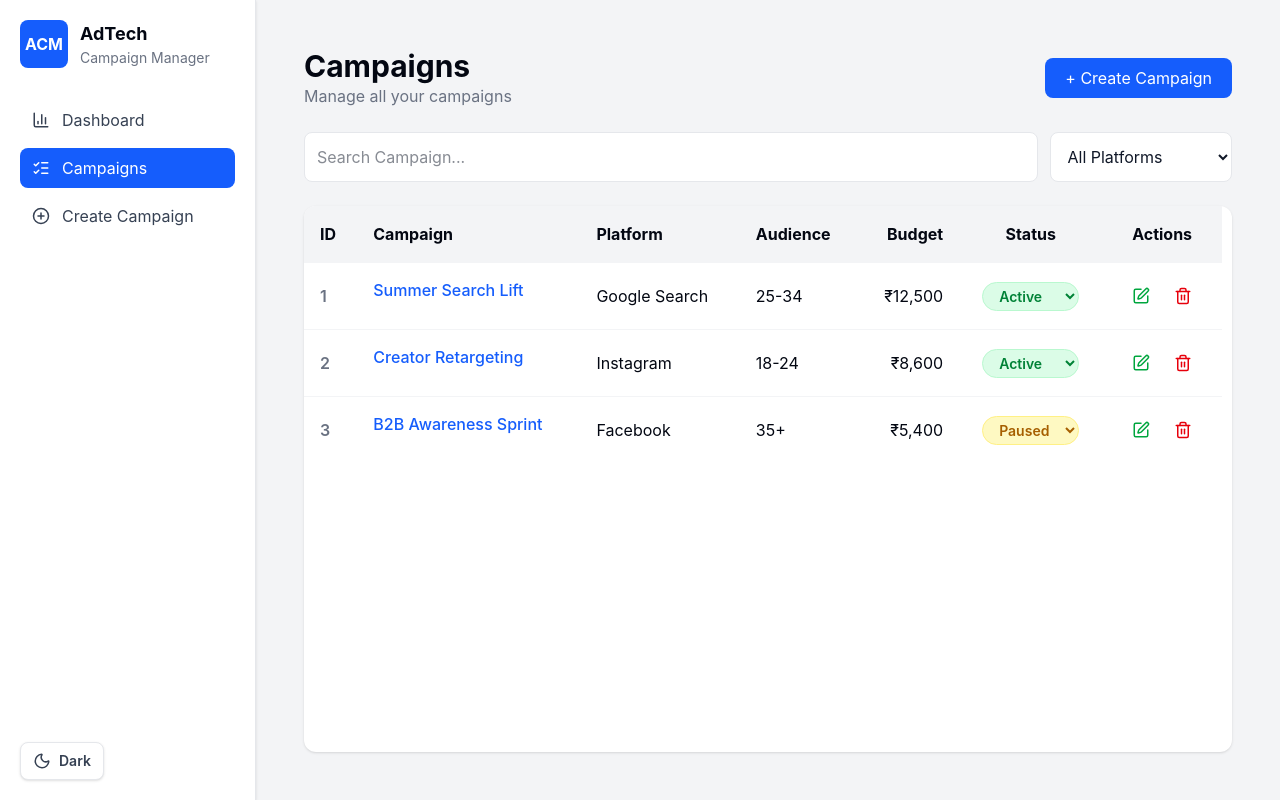
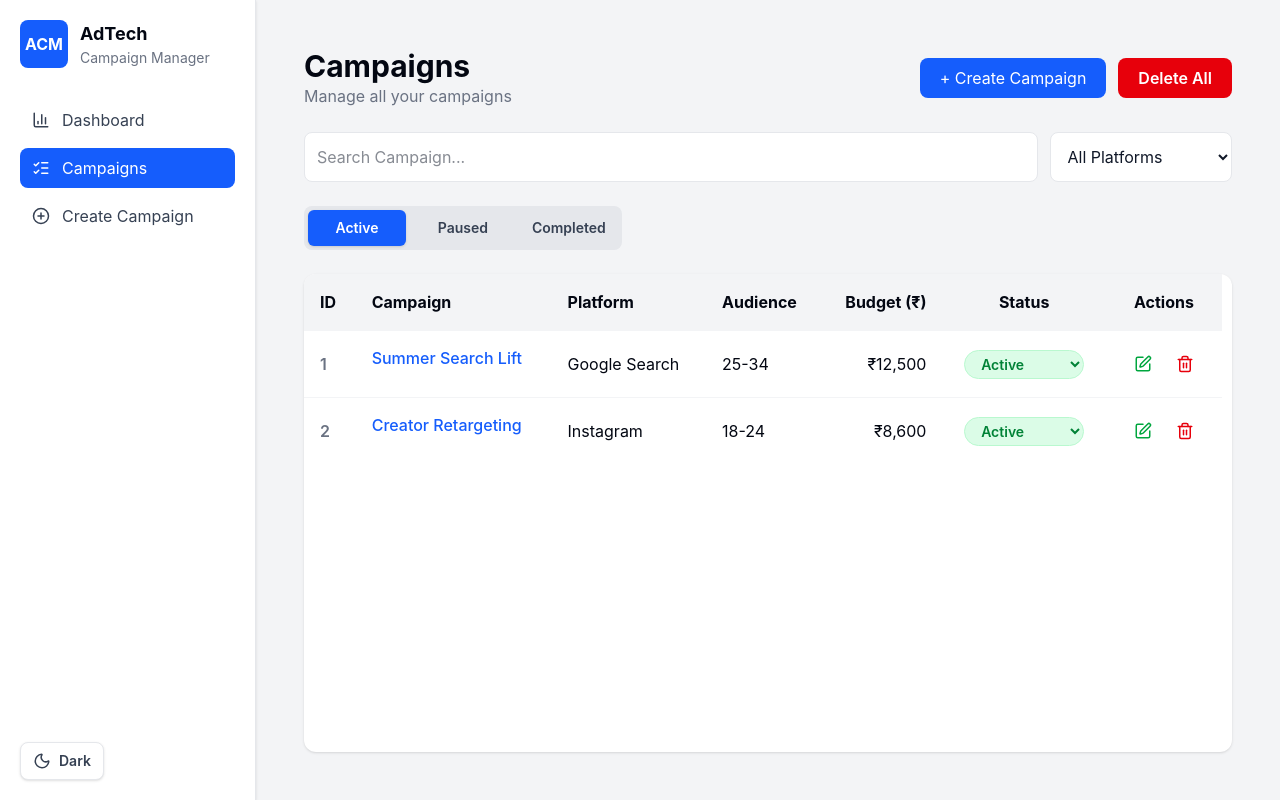
Before and after one commit to nishitavemula14/ADTECH-CAMPAIGN-MANAGER, a React (Vite) app in the folder adtech-campaign-manager/: page /campaigns in a window 1280 px wide. Built offline with nearby package versions, Linux system fonts and the light colour scheme.

Commit message:
updated few things in campaign list

```diff
--- a/adtech-campaign-manager/src/Components/pages/campaignList.jsx
+++ b/adtech-campaign-manager/src/Components/pages/campaignList.jsx
@@ -8,24 +8,103 @@ import EmptyState from "../atoms/empty.jsx";
 const STATUS_STYLES = {
   active: "border-green-200 bg-green-100 text-green-700",
   paused: "border-yellow-200 bg-yellow-100 text-yellow-700",
+  completed: "border-blue-200 bg-blue-100 text-blue-700",
 };
+
+const DEFAULT_PLATFORM_OPTIONS = [
+  "Google Ads",
+  "Facebook",
+  "Instagram",
+  "LinkedIn",
+];
+
+const STATUS_FILTER_OPTIONS = [
+  { label: "Active", value: "active" },
+  { label: "Paused", value: "paused" },
+  { label: "Completed", value: "completed" },
+];
 
 function formatCurrency(value) {
   return `\u20B9${Number(value).toLocaleString()}`;
 }
 
 export default function CampaignList() {
-  const { campaigns, deleteCampaign, updateCampaign } = useCampaigns();
+  const { campaigns, deleteCampaign, deleteAllCampaigns, updateCampaign } =
+    useCampaigns();
   const [search, setSearch] = useState("");
   const [platformFilter, setPlatformFilter] = useState("all");
+  const [statusFilter, setStatusFilter] = useState("active");
   const [campaignToDelete, setCampaignToDelete] = useState(null);
 
   function confirmDeleteCampaign(campaign) {
     setCampaignToDelete(campaign);
   }
 
+  function confirmDeleteAllCampaigns() {
+    if (campaigns.length === 0) {
+      toast.error("No campaigns to delete");
+      return;
+    }
+
+    toast.custom(
+      (toastItem) => (
+        <div
+          className="pointer-events-auto w-80 max-w-[calc(100vw-2rem)] rounded-lg bg-white p-4 shadow-xl dark:bg-slate-900"
+          onClick={(e) => e.stopPropagation()}
+        >
+          <p className="font-bold text-gray-900 dark:text-slate-100">
+            Should I delete all the list?
+          </p>
+
+          <div className="mt-4 flex justify-end gap-2">
+            <button
+              type="button"
+              onClick={(e) => {
+                e.preventDefault();
+                e.stopPropagation();
+                toast.dismiss(toastItem.id);
+              }}
+              className="rounded-lg border border-gray-300 px-3 py-2 text-sm font-semibold text-gray-700 transition hover:bg-gray-100 dark:border-slate-700 dark:text-slate-200 dark:hover:bg-slate-800"
+            >
+              No
+            </button>
+
+            <button
+              type="button"
+              onClick={(e) => {
+                e.preventDefault();
+                e.stopPropagation();
+                deleteAllCampaigns();
+                setCampaignToDelete(null);
+                toast.dismiss(toastItem.id);
+                toast.success("All campaigns deleted successfully");
+              }}
+              className="rounded-lg bg-red-600 px-3 py-2 text-sm font-semibold text-white transition hover:bg-red-700"
+            >
+              Yes
+            </button>
+          </div>
+        </div>
+      ),
+      {
+        duration: Infinity,
+        position: "top-center",
+        style: {
+          left: "50%",
+          margin: 0,
+          position: "fixed",
+          top: "50%",
+          transform: "translate(-50%, -50%)",
+        },
+      }
+    );
+  }
+
   const platformOptions = [
-    ...new Set(campaigns.map((campaign) => campaign.platform).filter(Boolean)),
+    ...new Set([
+      ...DEFAULT_PLATFORM_OPTIONS,
+      ...campaigns.map((campaign) => campaign.platform).filter(Boolean),
+    ]),
   ];
 
   const filteredCampaigns = campaigns.filter((campaign) => {
@@ -35,8 +114,10 @@ export default function CampaignList() {
       String(campaign.id).toLowerCase().includes(searchTerm);
     const matchesPlatform =
       platformFilter === "all" || campaign.platform === platformFilter;
+    const matchesStatus =
+      String(campaign.status).toLowerCase() === statusFilter;
 
-    return matchesSearch && matchesPlatform;
+    return matchesSearch && matchesPlatform && matchesStatus;
   });
 
   return (
@@ -47,12 +128,23 @@ export default function CampaignList() {
           <p className="text-gray-500 dark:text-slate-400">Manage all your campaigns</p>
         </div>
 
+        <div className="flex w-full flex-col gap-3 sm:w-auto sm:flex-row">
           <Link
             to="/campaigns/new"
             className="w-full rounded-lg bg-blue-600 px-5 py-2 text-center text-white hover:bg-blue-700 sm:w-auto"
           >
             + Create Campaign
           </Link>
+
+          <button
+            type="button"
+            onClick={confirmDeleteAllCampaigns}
+            className="w-full rounded-lg bg-red-600 px-5 py-2 text-center font-semibold text-white transition hover:bg-red-700 disabled:cursor-not-allowed disabled:bg-red-300 sm:w-auto"
+            disabled={campaigns.length === 0}
+          >
+            Delete All
+          </button>
+        </div>
       </div>
 
       <div className="mb-6 flex shrink-0 flex-col gap-3 sm:flex-row">
@@ -79,10 +171,31 @@ export default function CampaignList() {
         </select>
       </div>
 
+      <div className="mb-6 grid shrink-0 grid-cols-3 gap-2 rounded-lg bg-gray-200 p-1 dark:bg-slate-800 sm:inline-grid sm:w-fit">
+        {STATUS_FILTER_OPTIONS.map((status) => {
+          const isActive = statusFilter === status.value;
+
+          return (
+            <button
+              key={status.value}
+              type="button"
+              onClick={() => setStatusFilter(status.value)}
+              className={`rounded-md px-3 py-2 text-sm font-semibold transition ${
+                isActive
+                  ? "bg-blue-600 text-white shadow"
+                  : "text-gray-700 hover:bg-white dark:text-slate-300 dark:hover:bg-slate-700"
+              }`}
+            >
+              {status.label}
+            </button>
+          );
+        })}
+      </div>
+
       {filteredCampaigns.length === 0 ? (
         <EmptyState
           title="No Campaigns Found"
-          message="Create your first campaign."
+          message={`No ${statusFilter} campaigns found.`}
         />
       ) : (
         <div className="campaign-list-scrollbar flex-1 overflow-x-auto rounded-xl bg-white shadow dark:bg-slate-900 lg:min-h-0 lg:overflow-y-scroll lg:[scrollbar-gutter:stable]">
@@ -93,7 +206,7 @@ export default function CampaignList() {
                 <th className="p-4 text-left">Campaign</th>
                 <th className="p-4 text-left">Platform</th>
                 <th className="p-4 text-left">Audience</th>
-                <th className="p-4 text-right">Budget</th>
+                <th className="p-4 text-right">Budget (₹)</th>
                 <th className="p-4 text-center">Status</th>
                 <th className="p-4 text-center">Actions</th>
               </tr>
@@ -141,6 +254,7 @@ export default function CampaignList() {
                       >
                         <option value="active">Active</option>
                         <option value="paused">Paused</option>
+                        <option value="completed">Completed</option>
                       </select>
                     </td>
 
--- a/adtech-campaign-manager/src/Components/pages/createCampaign.jsx
+++ b/adtech-campaign-manager/src/Components/pages/createCampaign.jsx
@@ -171,7 +171,7 @@ export default function CreateCampaign() {
         </div>
         <div>
           <label className="mb-2 block font-medium text-gray-900 dark:text-slate-100">
-            Budget
+            Budget (₹)
           </label>
 
           <input
@@ -184,12 +184,13 @@ export default function CreateCampaign() {
                 limitCampaignBudget(e.target.value)
               )
             }
-            placeholder="Enter budget"
+            placeholder="Enter budget in Rupees"
             className="number-input-no-spinner w-full rounded-md border border-gray-300 bg-white p-3 text-gray-900 focus:border-blue-500 focus:outline-none dark:border-slate-700 dark:bg-slate-950 dark:text-slate-100"
           />
 
           <p className="mt-2 text-sm text-gray-500 dark:text-slate-400">
-            Maximum budget: {MAX_CAMPAIGN_BUDGET_LABEL}
+             Maximum budget:{" "}
+            {MAX_CAMPAIGN_BUDGET_LABEL}
           </p>
         </div>
         <button
--- a/adtech-campaign-manager/src/Components/pages/dashboard.jsx
+++ b/adtech-campaign-manager/src/Components/pages/dashboard.jsx
@@ -16,6 +16,7 @@ export default function Dashboard() {
   const statusOptions = [
     { label: "Active", value: "active" },
     { label: "Paused", value: "paused" },
+    { label: "Completed", value: "completed" },
   ];
   const budgetGroups = [
     { label: "Platform", value: "platform" },
--- a/adtech-campaign-manager/src/Components/pages/details.jsx
+++ b/adtech-campaign-manager/src/Components/pages/details.jsx
@@ -5,6 +5,7 @@ import { useCampaigns } from "../../hooks/useCampaigns.js";
 const STATUS_STYLES = {
   active: "bg-green-100 text-green-700",
   paused: "bg-yellow-100 text-yellow-700",
+  completed: "bg-blue-100 text-blue-700",
 };
 
 function formatCurrency(value) {
--- a/adtech-campaign-manager/src/Components/pages/edit.jsx
+++ b/adtech-campaign-manager/src/Components/pages/edit.jsx
@@ -30,6 +30,12 @@ export default function EditCampaign() {
   const [budget, setBudget] = useState(campaign?.budget || "");
   const [status, setStatus] = useState(campaign?.status || "active");
   const campaignNameCharacterCount = getCampaignNameCharacterCount(campaignName);
+  const hasChanges =
+    campaignName.trim() !== String(campaign?.name || "").trim() ||
+    platform !== (campaign?.platform || "") ||
+    ageGroup !== (campaign?.ageGroup || "") ||
+    String(budget) !== String(campaign?.budget || "") ||
+    status !== (campaign?.status || "active");
   const normalizedCampaignName = campaignName.trim().toLowerCase();
   const isDuplicateName =
     normalizedCampaignName !== "" &&
@@ -84,6 +90,11 @@ export default function EditCampaign() {
       return;
     }
 
+    if (!hasChanges) {
+      navigate("/campaigns");
+      return;
+    }
+
     updateCampaign(campaignId, {
       name: campaignName.trim(),
       platform: platform,
@@ -94,7 +105,7 @@ export default function EditCampaign() {
 
     toast.success("Campaign Updated Successfully!");
 
-    navigate(`/campaigns/${campaignId}`);
+    navigate("/campaigns");
   }
 
   return (
@@ -196,7 +207,7 @@ export default function EditCampaign() {
 
         <div>
           <label className="mb-2 block font-medium text-gray-900 dark:text-slate-100">
-            Budget
+            Budget (₹)
           </label>
 
           <input
@@ -213,7 +224,8 @@ export default function EditCampaign() {
           />
 
           <p className="mt-2 text-sm text-gray-500 dark:text-slate-400">
-            Maximum budget: {MAX_CAMPAIGN_BUDGET_LABEL}
+             Maximum Limit:{" "}
+            {MAX_CAMPAIGN_BUDGET_LABEL}
           </p>
         </div>
 
@@ -231,15 +243,25 @@ export default function EditCampaign() {
           >
             <option value="active">Active</option>
             <option value="paused">Paused</option>
+            <option value="completed">Completed</option>
           </select>
         </div>
 
-        <button
-          type="submit"
-          className="w-full rounded-lg bg-blue-600 py-3 text-white hover:bg-blue-700"
-        >
-          Update Campaign
-        </button>
+        <div className="flex flex-col gap-3 sm:flex-row">
+          <Link
+            to="/campaigns"
+            className="flex w-full items-center justify-center rounded-lg border border-gray-300 py-3 text-gray-700 transition hover:bg-gray-100 dark:border-slate-700 dark:text-slate-200 dark:hover:bg-slate-800 sm:w-1/2"
+          >
+            Cancel
+          </Link>
+
+          <button
+            type="submit"
+            className="w-full rounded-lg bg-blue-600 py-3 text-white hover:bg-blue-700 sm:w-1/2"
+          >
+            Update Campaign
+          </button>
+        </div>
       </form>
     </div>
   );
--- a/adtech-campaign-manager/src/Components/templates/appLayout.jsx
+++ b/adtech-campaign-manager/src/Components/templates/appLayout.jsx
@@ -10,7 +10,7 @@ import ThemeSwitcher from "../molecules/themeSwitcher.jsx";
 export default function AppLayout() {
   return (
     <div className="flex min-h-screen flex-col overflow-visible bg-gray-100 text-gray-950 transition-colors dark:bg-slate-950 dark:text-slate-100 lg:h-screen lg:flex-row lg:overflow-hidden">
-      <aside className="flex shrink-0 flex-col border-b border-gray-200 bg-white p-4 shadow-sm transition-colors dark:border-slate-800 dark:bg-slate-900 lg:h-screen lg:w-64 lg:border-b-0 lg:border-r lg:p-5">
+      <aside className="sticky top-0 z-40 flex shrink-0 flex-col border-b border-gray-200 bg-white p-4 shadow-sm transition-colors dark:border-slate-800 dark:bg-slate-900 lg:static lg:h-screen lg:w-64 lg:border-b-0 lg:border-r lg:p-5">
         <div className="mb-4 flex items-center gap-3 lg:mb-8">
           <div className="flex h-11 w-11 items-center justify-center rounded-lg bg-blue-600 font-bold text-white lg:h-12 lg:w-12">
             ACM
--- a/adtech-campaign-manager/src/context/campaignContext.jsx
+++ b/adtech-campaign-manager/src/context/campaignContext.jsx
@@ -51,6 +51,10 @@ export function CampaignProvider({ children }) {
     setCampaigns(updatedCampaigns);
   };
 
+  const deleteAllCampaigns = () => {
+    setCampaigns([]);
+  };
+
 
   const updateCampaign = (id, updatedData) => {
     const updatedCampaigns = campaigns.map((campaign) => {
@@ -99,6 +103,7 @@ export function CampaignProvider({ children }) {
         campaigns,
         addCampaign,
         deleteCampaign,
+        deleteAllCampaigns,
         updateCampaign,
         toggleStatus,
         getCampaign,
--- a/adtech-campaign-manager/src/state/contextProvider.jsx
+++ b/adtech-campaign-manager/src/state/contextProvider.jsx
@@ -51,6 +51,10 @@ export function CampaignProvider({ children }) {
     );
   }
 
+  function deleteAllCampaigns() {
+    setCampaigns([]);
+  }
+
   function toggleStatus(id) {
     setCampaigns((prevCampaigns) =>
       prevCampaigns.map((campaign) =>
@@ -78,6 +82,7 @@ export function CampaignProvider({ children }) {
         addCampaign,
         updateCampaign,
         deleteCampaign,
+        deleteAllCampaigns,
         toggleStatus,
         getCampaign,
       }}
```
Lines whose indentation alone changed are shown as unchanged.
